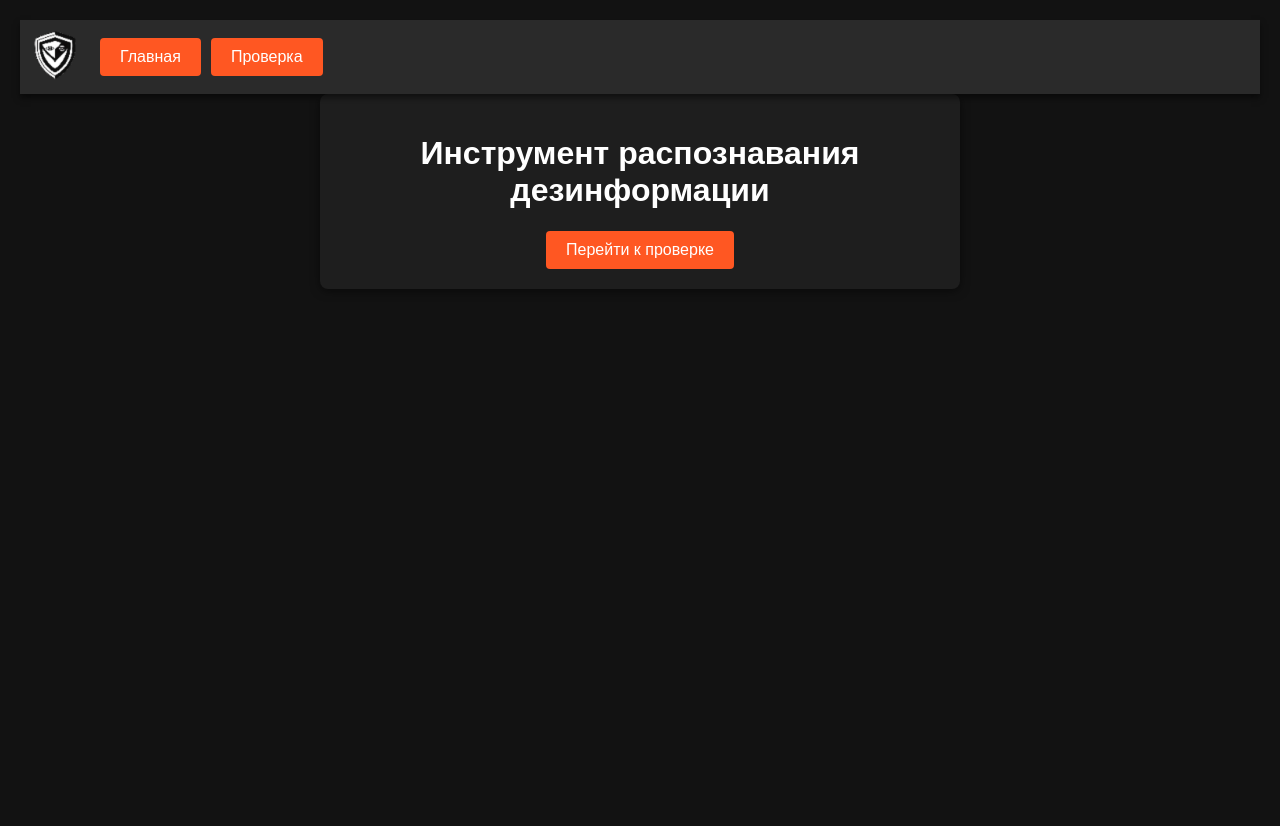
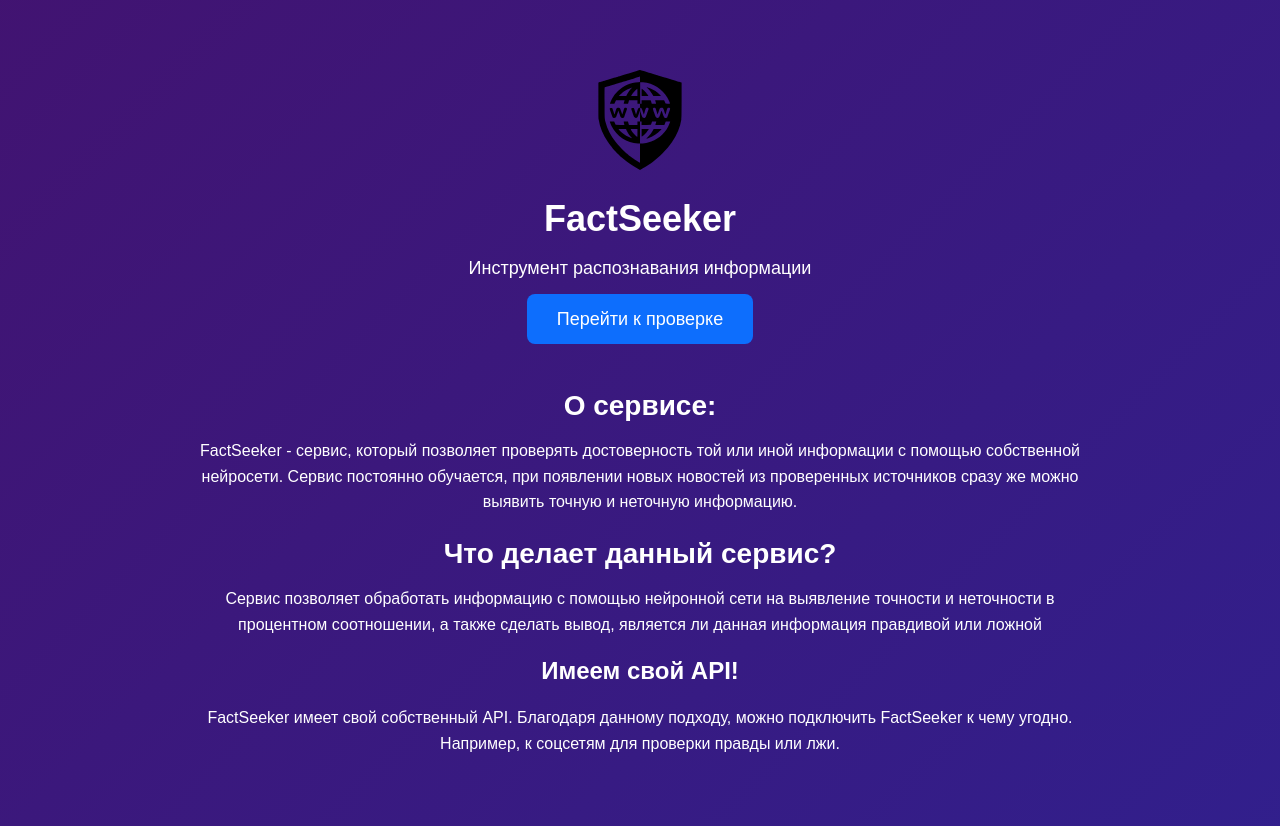
Before and after one commit to lonelygu/DRT, a Flask app: page / in a window 1280 px wide. Before the commit the page ends 269 px from the top, so only its background shows below. Run offline with Flask 3, Linux system fonts and the light colour scheme.

Commit message:
beta 0.009

```diff
--- /dev/null
+++ b/Tbot/telegramtoken.py
@@ -0,0 +1 @@
+token = "7016605427:AAEVJ81Ne4-LY_--L7LyNsomk_KlhhUYX5M"
--- /dev/null
+++ b/site/static/main_menu_style.css
@@ -0,0 +1,85 @@
+/* Основные стили для страницы */
+body {
+    margin: 0;
+    padding: 0;
+    font-family: Arial, sans-serif;
+    background: linear-gradient(135deg, #490e65, #29259a); /* Начальные цвета градиента */
+    background-size: 200% 200%;
+    animation: gradientAnimation 10s ease infinite; /* Анимация градиента */
+    color: #fff;
+    text-align: center;
+}
+
+/* Анимация плавного перелива фона */
+@keyframes gradientAnimation {
+    0% {
+        background-position: 0% 50%;
+        background-color: #29259a;
+    }
+    50% {
+        background-position: 100% 50%;
+        background-color: #490e65;
+    }
+    100% {
+        background-position: 0% 50%;
+        background-color: #29259a;
+    }
+}
+
+/* Основной контейнер */
+.main-container {
+    padding: 50px 20px;
+    max-width: 900px;
+    margin: 0 auto;
+}
+
+/* Шапка с логотипом и текстом */
+.header {
+    padding: 20px;
+}
+
+.logo {
+    max-width: 120px;
+    margin-bottom: 20px;
+}
+
+.header h1 {
+    font-size: 36px;
+    margin-bottom: 10px;
+}
+
+.header p {
+    font-size: 18px;
+    margin-bottom: 30px;
+}
+
+/* Основная кнопка */
+.main-button {
+    background-color: #0d6efd;
+    color: #fff;
+    padding: 15px 30px;
+    border-radius: 8px;
+    text-decoration: none;
+    font-size: 18px;
+    transition: background-color 0.3s ease;
+}
+
+.main-button:hover {
+    background-color: #0a58ca;
+}
+
+/* Секция "О сервисе" */
+.about {
+    margin-top: 40px;
+}
+
+.about h2 {
+    font-size: 28px;
+    margin-bottom: 10px;
+}
+
+.about p {
+    font-size: 16px;
+    line-height: 1.6;
+    margin-bottom: 20px;
+}
--- a/site/static/styles.css
+++ /dev/null
@@ -1,123 +0,0 @@
-/* Основные стили для страницы */
-body {
-    background-color: #121212;
-    color: #ffffff;
-    font-family: Arial, sans-serif;
-    margin: 0;
-    padding: 20px;
-}
-
-/* Контейнер с основным контентом */
-.container, .checker {
-    max-width: 600px;
-    margin: auto;
-    padding: 20px;
-    border-radius: 8px;
-    background-color: #1e1e1e;
-    text-align: center;
-    box-shadow: 0 2px 10px rgba(0, 0, 0, 0.5);
-}
-
-/* Шапка (чёлка) с кнопками и логотипом */
-.header {
-    display: flex;
-    align-items: center;
-    justify-content: flex-start;
-    padding: 10px;
-    background-color: #2a2a2a;
-    box-shadow: 0 4px 6px rgba(0, 0, 0, 0.5);
-    position: relative;
-}
-
-/* Логотип */
-.logo img {
-    height: 50px; /* Размер логотипа */
-    margin-right: 20px;
-}
-
-/* Кнопки навигации */
-.navbar {
-    display: flex;
-    gap: 10px; /* Расстояние между кнопками */
-}
-
-.nav-button {
-    padding: 10px 20px;
-    background-color: #ff5722;
-    color: white;
-    text-decoration: none;
-    border-radius: 4px;
-    transition: background-color 0.3s ease;
-}
-
-.nav-button:hover {
-    background-color: #e64a19;
-}
-
-/* Стили для основной кнопки в контейнере */
-.button {
-    display: inline-block;
-    padding: 10px 20px;
-    background-color: #ff5722;
-    color: #ffffff;
-    text-decoration: none;
-    border-radius: 4px;
-    transition: background-color 0.3s ease;
-}
-
-.button:hover {
-    background-color: #e64a19;
-}
-
-/* Стили для текстовых полей и кнопок */
-input[type="text"], textarea {
-    width: calc(100% - 22px);
-    padding: 10px;
-    margin-bottom: 10px;
-    border: 1px solid #333;
-    border-radius: 4px;
-    background-color: #2a2a2a;
-    color: #ffffff;
-    box-sizing: border-box;
-}
-
-input[type="text"]:focus, textarea:focus {
-    outline: none;
-    border-color: #ff5722;
-}
-
-/* Стили для текстового поля */
-textarea {
-    width: 100%; /* Занимает всю доступную ширину */
-    height: 150px; /* Высота текстового поля */
-    padding: 10px; /* Внутренние отступы */
-    border: 2px solid #333; /* Цвет и ширина рамки */
-    border-radius: 8px; /* Скругленные углы */
-    background-color: #2a2a2a; /* Фон текстового поля */
-    color: #ffffff; /* Цвет текста */
-    font-size: 16px; /* Размер шрифта */
-    line-height: 1.5; /* Межстрочный интервал */
-    box-sizing: border-box; /* Включает отступы и рамки в общую ширину/высоту */
-    resize: vertical; /* Разрешает только вертикальное изменение размера */
-}
-
-/* Стили для вывода результата */
-.output {
-    margin-top: 20px;
-    padding: 10px;
-    border: 1px solid #444;
-    border-radius: 4px;
-    background-color: #333;
-}
-
-/* Стили для класса explanation */
-.explanation {
-    line-height: 1.2; /* Высота строки */
-    font-size: 25px; /* Размер шрифта */
-    color: #ffffff; /* Цвет текста */
-    background-color: #1e1e1e; /* Цвет фона (по желанию) */
-    padding: 10px; /* Отступы вокруг текста */
-    border-radius: 4px; /* Скругление углов */
-    border: 1px solid #444; /* Граница */
-    margin-top: 20px; /* Отступ сверху */
-}
--- a/site/templates/main.html
+++ b/site/templates/main.html
@@ -3,31 +3,30 @@
 <head>
     <meta charset="UTF-8">
     <meta name="viewport" content="width=device-width, initial-scale=1.0">
-    <title>Инструмент распознавания дезинформации</title>
+    <title>FactSeeker</title>
 
     <!-- Подключение CSS -->
-    <link rel="stylesheet" href="{{ url_for('static', filename='styles.css') }}">
-
-    <!-- Добавление иконок сайта -->
-    <link rel="icon" href="{{ url_for('static', filename='android-chrome-512x512.png') }}" type="image/x-icon">
-    <link rel="apple-touch-icon" sizes="180x180" href="{{ url_for('static', filename='apple-touch-icon.png') }}">
-    <link rel="icon" type="image/png" sizes="32x32" href="{{ url_for('static', filename='android-chrome-512x512.png') }}">
-    <link rel="icon" type="image/png" sizes="16x16" href="{{ url_for('static', filename='android-chrome-512x512.png') }}">
+    <link rel="stylesheet" href="{{ url_for('static', filename='main_menu_style.css') }}">
+    <!-- Установка SVG в качестве иконки сайта -->
+    <link rel="icon" type="image/svg+xml" href="{{ url_for('static', filename='log.svg') }}">
 </head>
 <body>
-    <header class="header">
-        <div class="logo">
-            <img src="{{ url_for('static', filename='android-chrome-512x512.png') }}" alt="Логотип">
-        </div>
-        <nav class="navbar">
-            <a href="/main" class="nav-button">Главная</a>
-            <a href="/check" class="nav-button">Проверка</a>
-        </nav>
-    </header>
+    <div class="main-container">
+        <header class="header">
+            <img src="{{ url_for('static', filename='log.svg') }}" alt="SVG Иконка" width="100" height="100">
+            <h1>FactSeeker</h1>
+            <p>Инструмент распознавания информации</p>
+            <a href="/check" class="main-button">Перейти к проверке</a>
+        </header>
 
-    <div class="container">
-        <h1>Инструмент распознавания дезинформации</h1>
-        <a href="/check" class="button">Перейти к проверке</a>
+        <section class="about">
+            <h2>О сервисе:</h2>
+            <p>FactSeeker - сервис, который позволяет проверять достоверность той или иной информации с помощью собственной нейросети. Сервис постоянно обучается, при появлении новых новостей из проверенных источников сразу же можно выявить точную и неточную информацию.<p>
+            <h2>Что делает данный сервис?</h2>
+            <p>Сервис позволяет обработать информацию с помощью нейронной сети на выявление точности и неточности в процентном соотношении, а также сделать вывод, является ли данная информация правдивой или ложной</p>
+            <h1>Имеем свой API!</h1>
+            <p>FactSeeker имеет свой собственный API. Благодаря данному подходу, можно подключить FactSeeker к чему угодно. Например, к соцсетям для проверки правды или лжи.</p>
+        </section>
     </div>
 </body>
 </html>
```
Also changed, not shown: site/static/check_menu_style.css (added, +141 -0 lines), site/templates/check.html (+3 -6 lines), site/static/android-chrome-192x192.png (deleted), site/static/android-chrome-512x512.png (deleted), site/static/apple-touch-icon.png (deleted), site/static/favicon-16x16.png (deleted), site/static/favicon-32x32.png (deleted), site/static/favicon.ico (deleted), site/static/log.svg (added).
